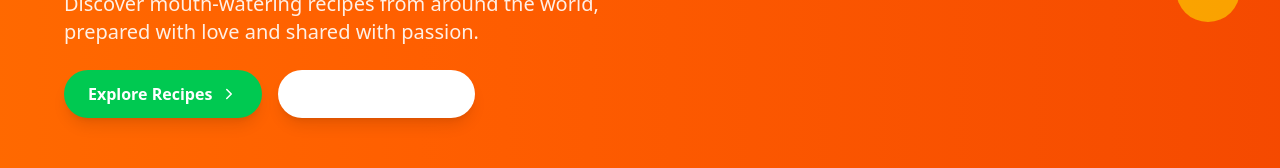
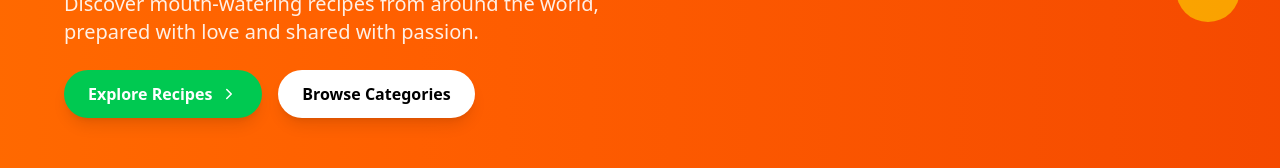
Before and after one commit to Saptak-cyber/Recipe, a React (Vite) app: page / in a window 1280 px wide. Shown: the part 278-446 px from the top of the page. Built offline with nearby package versions, Linux system fonts and the light colour scheme; no server answers.

Commit message:
Update RecipeList layout and modify category link in Home component

```diff
--- a/src/components/RecipeList.jsx
+++ b/src/components/RecipeList.jsx
@@ -4,7 +4,7 @@ function RecipeList({ recipes }) {
     return <p className="text-center text-gray-500 mt-4">No recipes found.</p>;
   }
   return (
-    <div className="grid grid-cols-1 sm:grid-cols-2 md:grid-cols-3 gap-6 p-4">
+    <div className="flex flex-wrap sm:grid-cols-2 md:grid-cols-3 gap-6 p-4">
       {recipes.map((recipe) => (
         <RecipeCard key={recipe.idMeal} recipe={recipe} />
       ))}
--- a/src/pages/Home.jsx
+++ b/src/pages/Home.jsx
@@ -107,7 +107,7 @@ function Home() {
               </Link>
               <Link
                 to="/categories"
-                className="bg-white bg-opacity-20 hover:bg-opacity-30 font-semibold px-6 py-3 rounded-full shadow-lg transition"
+                className="bg-white bg-opacity-20 hover:bg-opacity-30 font-semibold px-6 py-3 rounded-full shadow-lg transition text-black"
               >
                 Browse Categories
               </Link>
@@ -202,7 +202,9 @@ function Home() {
           <div className="grid grid-cols-2 md:grid-cols-3 lg:grid-cols-6 gap-4">
             {categories.map((category) => (
               <Link
-                to="/categories"
+                // to="/categories"
+                to={`/recipes?category=${category.strCategory}`}
+                // navigate(`/recipes?category=${category}`);
                 key={category.idCategory}
                 className="bg-white rounded-lg p-4 text-center shadow hover:shadow-md transition cursor-pointer group"
               >
@@ -213,7 +215,7 @@ function Home() {
                 />
                 <h3 className="font-medium text-gray-800">{category.strCategory}</h3>
               </Link>
-            ))}
+        ))}
           </div>
         </section>
 
```
